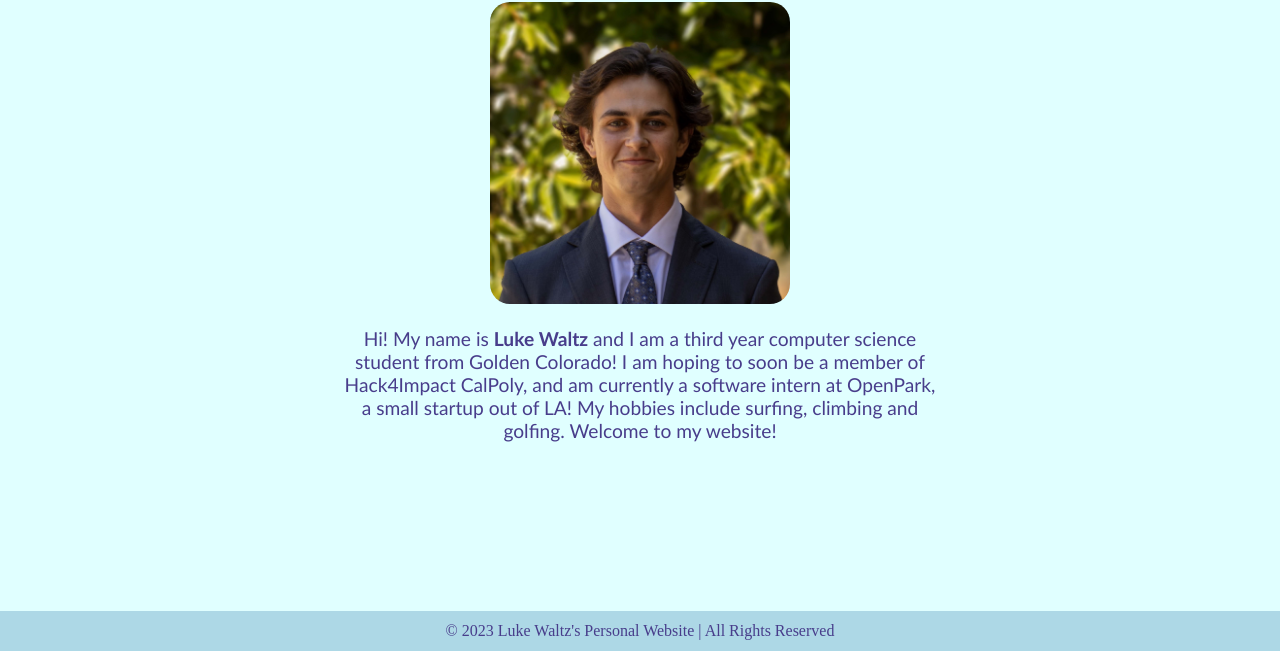
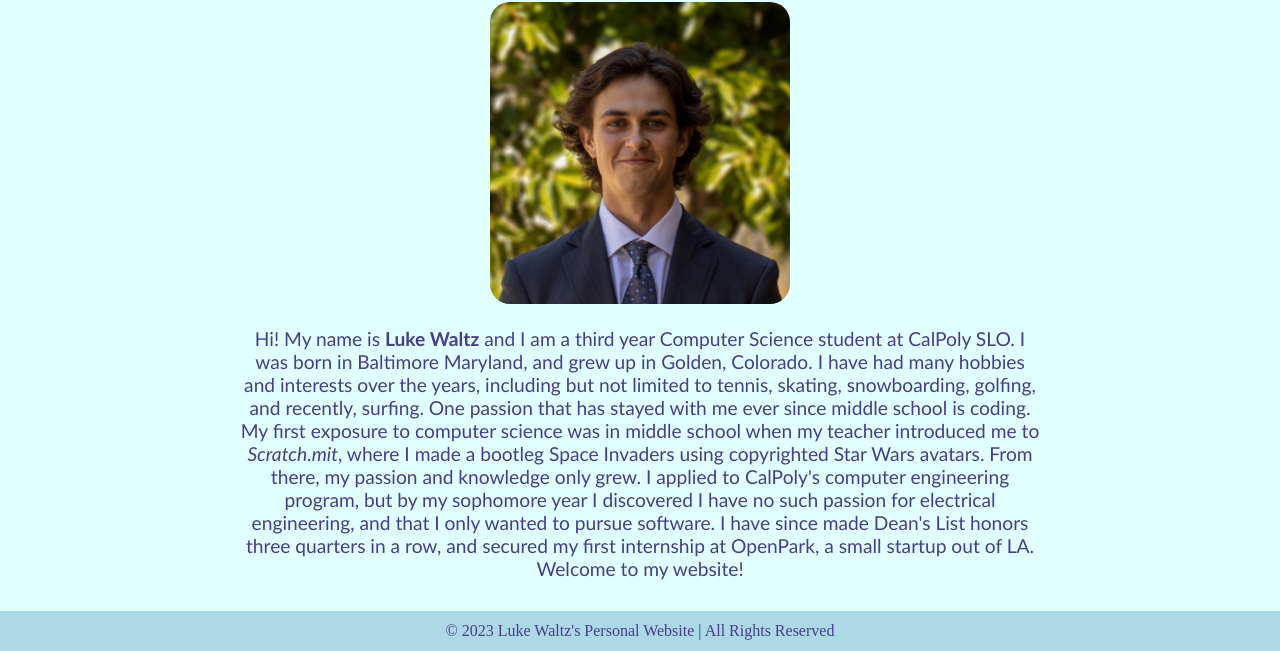
Before and after one commit to lukewaltz/lukewaltz.github.io, a plain HTML site: page index.html in a window 1280 px wide. Shown: the part 149-800 px from the top of the page. Drawn offline with Linux system fonts and the light colour scheme.

Commit message:
feat: updated about me, updated style

```diff
--- a/index.html
+++ b/index.html
@@ -11,11 +11,21 @@
           <a href="index.html"> Luke Waltz </a>
         </h1>
         <ul class="nav-list">
-          <li><a href="index.html"><div class="nav-button">Home</div></a></li>
-          <li><a href="blog.html"><div class="nav-button">Blog</div></a></li>
-          <li><a href="portfolio.html"><div class="nav-button">Portfolio</div></a></li>
-          <li><a href="resume.html"><div class="nav-button">Resume</div></a></li>
-          <li><a href="contact.html"><div class="nav-button">Contact</div></a></li>
+          <li>
+            <a href="index.html"><div class="nav-button">Home</div></a>
+          </li>
+          <li>
+            <a href="blog.html"><div class="nav-button">Blog</div></a>
+          </li>
+          <li>
+            <a href="portfolio.html"><div class="nav-button">Portfolio</div></a>
+          </li>
+          <li>
+            <a href="resume.html"><div class="nav-button">Resume</div></a>
+          </li>
+          <li>
+            <a href="contact.html"><div class="nav-button">Contact</div></a>
+          </li>
         </ul>
       </nav>
       <main>
@@ -27,10 +37,21 @@
           <div class="about-text">
             <p>
               Hi! My name is <strong>Luke Waltz</strong> and I am a third year
-              computer science student from Golden Colorado! I am hoping to soon
-              be a member of Hack4Impact CalPoly, and am currently a software
-              intern at OpenPark, a small startup out of LA! My hobbies include
-              surfing, climbing and golfing. Welcome to my website!
+              Computer Science student at CalPoly SLO. I was born in Baltimore
+              Maryland, and grew up in Golden, Colorado. I have had many hobbies
+              and interests over the years, including but not limited to tennis,
+              skating, snowboarding, golfing, and recently, surfing. One passion
+              that has stayed with me ever since middle school is coding. My
+              first exposure to computer science was in middle school when my
+              teacher introduced me to <em>Scratch.mit</em>, where I made a
+              bootleg Space Invaders using copyrighted Star Wars avatars. From
+              there, my passion and knowledge only grew. I applied to CalPoly's
+              computer engineering program, but by my sophomore year I
+              discovered I have no such passion for electrical engineering, and
+              that I only wanted to pursue software. I have since made Dean's
+              List honors three quarters in a row, and secured my first
+              internship at OpenPark, a small startup out of LA. Welcome to my
+              website!
             </p>
           </div>
         </div>
--- a/styles.css
+++ b/styles.css
@@ -31,7 +31,7 @@
 }
 
 .about{
-    width: 600px;
+    width: 800px;
 }
 
 .project{
```
